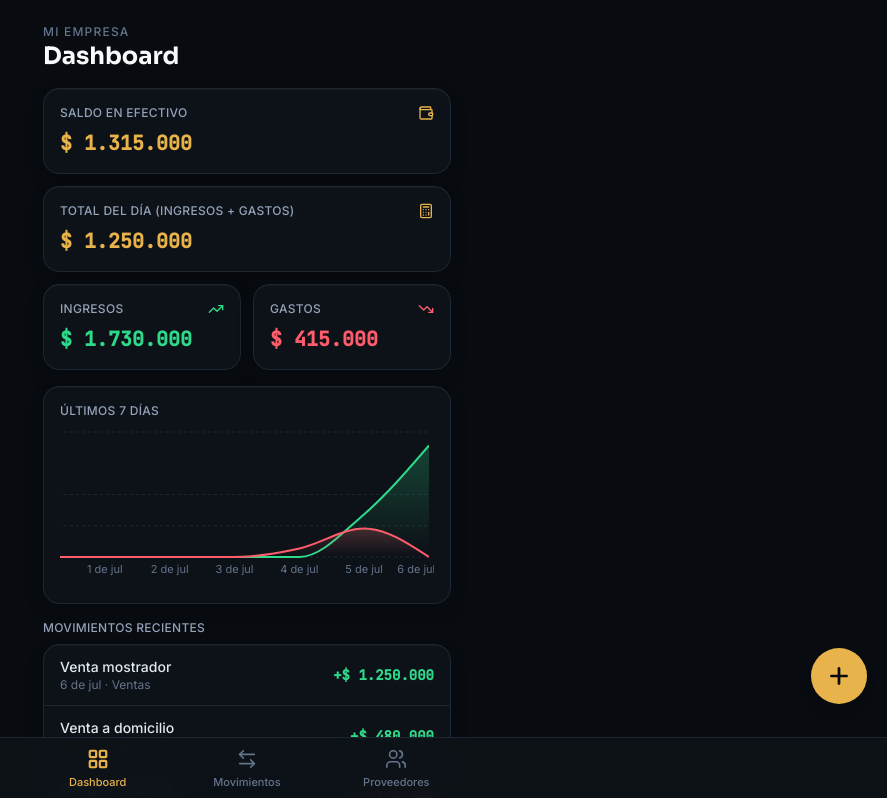
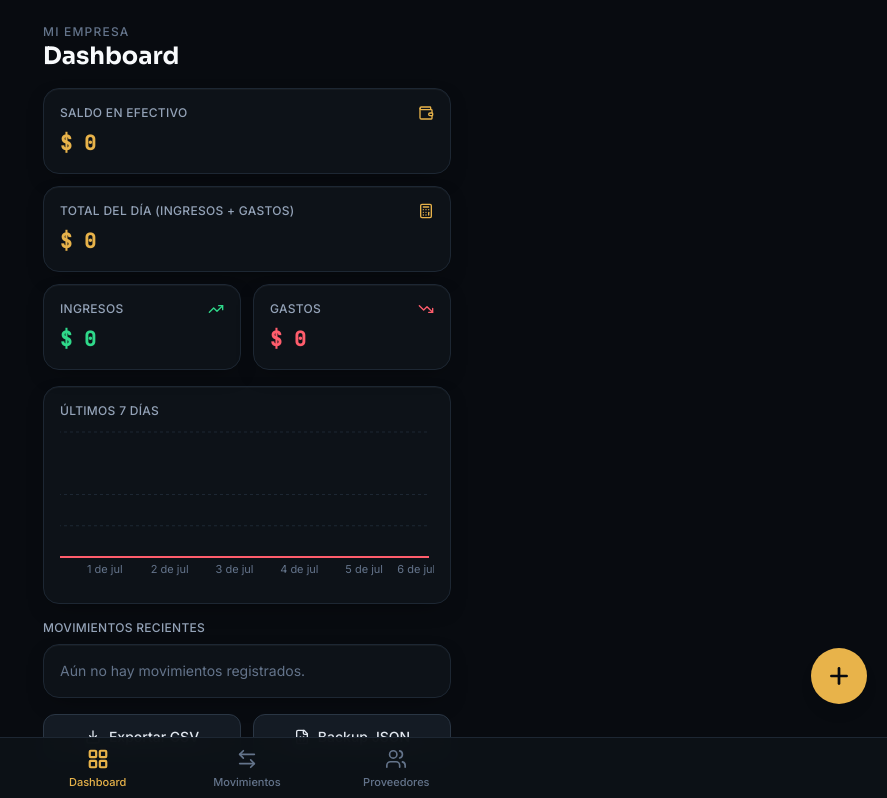
Before and after one commit to lordFullstack/contafacil, a React (Vite) app: page / in a window 1280 px wide. Shown: the top 798 px of the page, without its empty margins (393-1280 px from the left). Built offline with nearby package versions, Linux system fonts and the light colour scheme.

Commit message:
Update App.jsx

```diff
--- a/src/App.jsx
+++ b/src/App.jsx
@@ -3,18 +3,15 @@ import BottomNav from './components/BottomNav'
 import Dashboard from './pages/Dashboard'
 import Movimientos from './pages/Movimientos'
 import Proveedores from './pages/Proveedores'
-import { seedIfEmpty, getSettings } from './lib/storage'
+import { getSettings } from './lib/storage'
 
 export default function App() {
   const [tab, setTab] = useState('dashboard')
   const [refreshKey, setRefreshKey] = useState(0)
   const [settings, setSettings] = useState(getSettings())
 
-  // Datos de ejemplo la primera vez que se abre la app (localStorage vacío)
   useEffect(() => {
-    seedIfEmpty()
     setSettings(getSettings())
-    setRefreshKey((k) => k + 1)
   }, [])
 
   const handleDataChanged = useCallback(() => {
```
